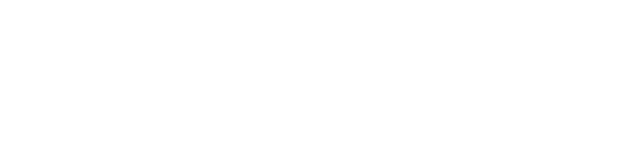
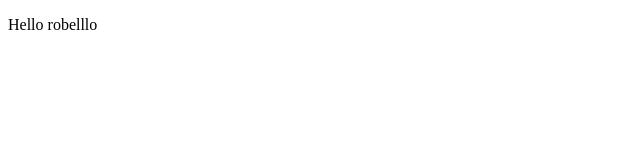
Before and after one commit to elsamdev/probandogit, a plain HTML site: page index.html in a window 1280 px wide. Shown: the whole page, without its empty margins (0-640 px from the left). Drawn offline with Linux system fonts and the light colour scheme.

Commit message:
hello trelloo

```diff
--- a/index.html
+++ b/index.html
@@ -8,7 +8,7 @@
 </head>
 
 <body>
-
+  <p>Hello robelllo</p>
 </body>
 
 </html>
```
